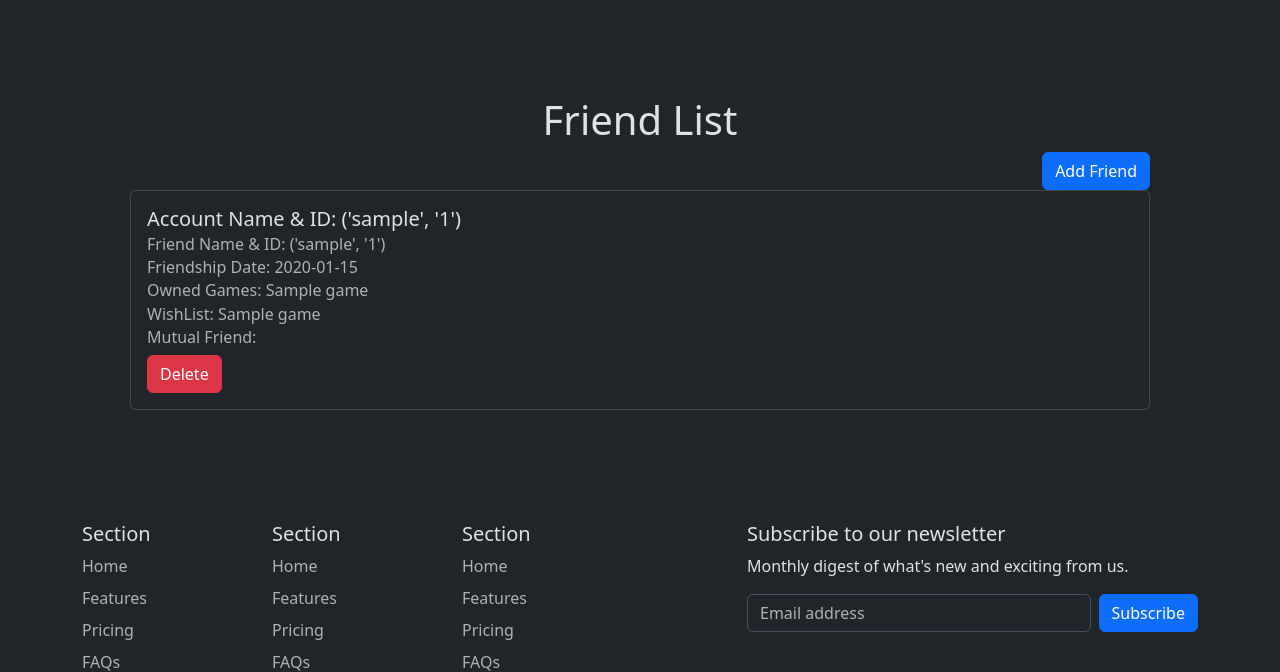
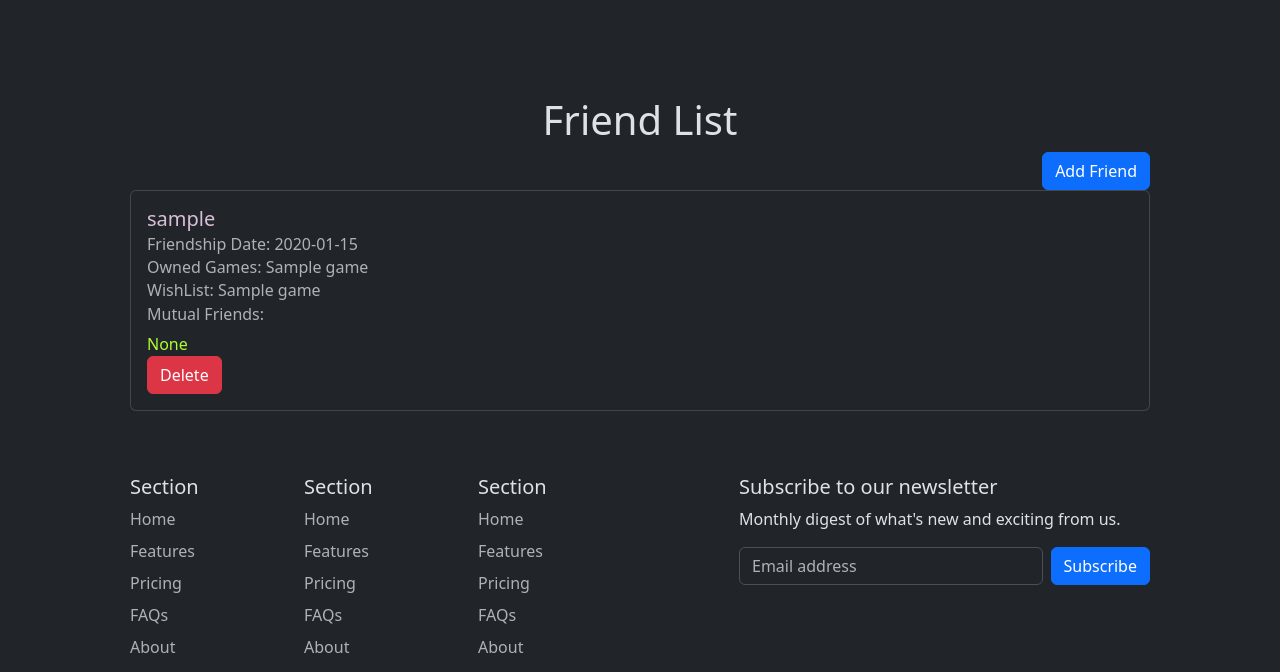
Before and after one commit to kxnjo/Fry, a Flask app: page /friendlist/view-friends in a window 1280 px wide. Shown: the part 76-748 px from the top of the page. Run offline with Flask 3, Linux system fonts and the light colour scheme; the visitor is signed in with stand-in values (Sample User, id 1); tables that the repository leaves empty hold one stand-in row (values such as "Sample post"); some libraries are stand-ins or nearby versions.

Commit message:
mutual friends done

```diff
--- a/routes/friend.py
+++ b/routes/friend.py
@@ -55,15 +55,21 @@
 
         friend_list = []
         for friend in friends:
-            # Determine friend ID and main user ID
-            friend_id = friend[1] if friend[0] == user_id else friend[0]
-            friend_data = (friend[0], friend[1], friend[2], friend[3], friend[4], friend[5], friend[6])
+            if friend[0] == user_id:
+                friend_list.append((friend[0], friend[1], friend[2], friend[4], friend[5], friend[6]))
+            else:
+                friend_list.append((friend[1], friend[0], friend[2], friend[3], friend[5], friend[6]))
 
-            # Get mutual friends
+
+        # Get mutual friends
+        mutual_friends = []
+        for friend in friend_list:
+            friend_id = friend[1]  # user2_id
             cur.execute('''
-                SELECT GROUP_CONCAT(DISTINCT u.username ORDER BY u.username ASC)
+                SELECT DISTINCT u.user_id, u.username
                 FROM friend mf
-                JOIN user u ON (u.user_id = mf.user1_id OR u.user_id = mf.user2_id)
+                JOIN user u ON
+                    (u.user_id = mf.user1_id OR u.user_id = mf.user2_id)
                 WHERE (
                     (mf.user1_id = %s AND mf.user2_id IN (
                         SELECT user2_id FROM friend WHERE user1_id = %s
@@ -74,11 +80,8 @@
                 ) AND u.user_id NOT IN (%s, %s)
             ''', (user_id, friend_id, user_id, friend_id, user_id, friend_id))
 
-            mutual_friends = cur.fetchone()
-            mutual_friends_list = mutual_friends[0] if mutual_friends and mutual_friends[0] else "None"
-
-            # Append friend data with mutual friends to friend_list
-            friend_list.append(friend_data + (mutual_friends_list,))
+            # Get all mutual friends for each friend in the friend list
+            mutual_friends.append(cur.fetchall())
 
     except mysql.connector.Error as e:
         # Error handling
@@ -90,7 +93,7 @@
         cur.close()
         conn.close()
 
-    return render_template("friend/friend.html", friend=friend_list)
+    return render_template("friend/friend.html", friend_data=zip(friend_list, mutual_friends))
 
 
 @friendlist_bp.route("/add-friend", methods=["GET", "POST"])
--- a/templates/friend/friend.html
+++ b/templates/friend/friend.html
@@ -9,24 +9,24 @@
     <div class="row">
         <div class="col-12">
             <table class="table">
-                {% for friend in friend %}
+                {% for friend, mutuals in friend_data %}
                     <div class="card friend-card">
                         <div class="card-body">
-                        <h5 class="card-title">Account Name & ID: {{ friend[3], friend[0] }}</h5>
-                        <h6 class="card-subtitle mb-2 text-muted"> Friend Name & ID: {{ friend[4], friend[1] }}</h6>
-                        <h6 class="card-subtitle mb-2 text-muted"> Friendship Date: {{ friend[2] }}</h6>
-                        <h6 class="card-subtitle mb-2 text-muted"> Owned Games: {{ friend[6] }}</h6>
-                        <h6 class="card-subtitle mb-2 text-muted"> WishList: {{ friend[5] }}</h6>
-                        <h6 class="card-subtitle mb-2 text-muted"> Mutual Friend:</h6>
-                        {% if friend[7] and friend[7] != "None" %}
-                        {% for mutual_friend in friend[7].split(',') %}
-                        <a href="{{ url_for('user_bp.dashboard', user=friend[7]) }}"
-                        class="text-decoration-none">
-                            {{ mutual_friend }}{% if not loop.last %}, {% endif %}
-                            </a>
+                            <h5 class="card-title" style="color: thistle;">{{ friend[3] }}</h5>
+                            <h6 class="card-subtitle mb-2 text-muted">Friendship Date: {{ friend[2] }}</h6>
+                            <h6 class="card-subtitle mb-2 text-muted">Owned Games: {{ friend[5] }}</h6>
+                            <h6 class="card-subtitle mb-2 text-muted">WishList: {{ friend[4] }}</h6>
+                            <h6 class="card-subtitle mb-2 text-muted">Mutual Friends:</h6>
+                            {% if mutuals %}
+                                {% for mutual in mutuals %}
+                                    <a href="{{ url_for('user_bp.dashboard', user=mutual[0]) }}" class="text-decoration-none">
+                                        {{ mutual[1] }}
+                                    </a>{% if not loop.last %}, {% endif %}
                                 {% endfor %}
+                            {% else %}
+                                <span style="color:greenyellow">None</span>
                             {% endif %}
-                        <form action="{{ url_for('friendlist_bp.delete_friend', user1_id=friend[0], user2_id=friend[1]) }}" method="POST" >
+                            <form action="{{ url_for('friendlist_bp.delete_friend', user1_id=friend[0], user2_id=friend[1]) }}" method="POST">
                                 <input type="hidden" name="user1_id" value="{{ friend[0] }}">
                                 <input type="hidden" name="user2_id" value="{{ friend[1] }}">
                                 <button type="submit" class="btn btn-danger">Delete</button>
@@ -41,6 +41,5 @@
             </table>
         </div>
     </div>
-</div>
 
 {% endblock %}
```
Lines whose indentation alone changed are shown as unchanged.
